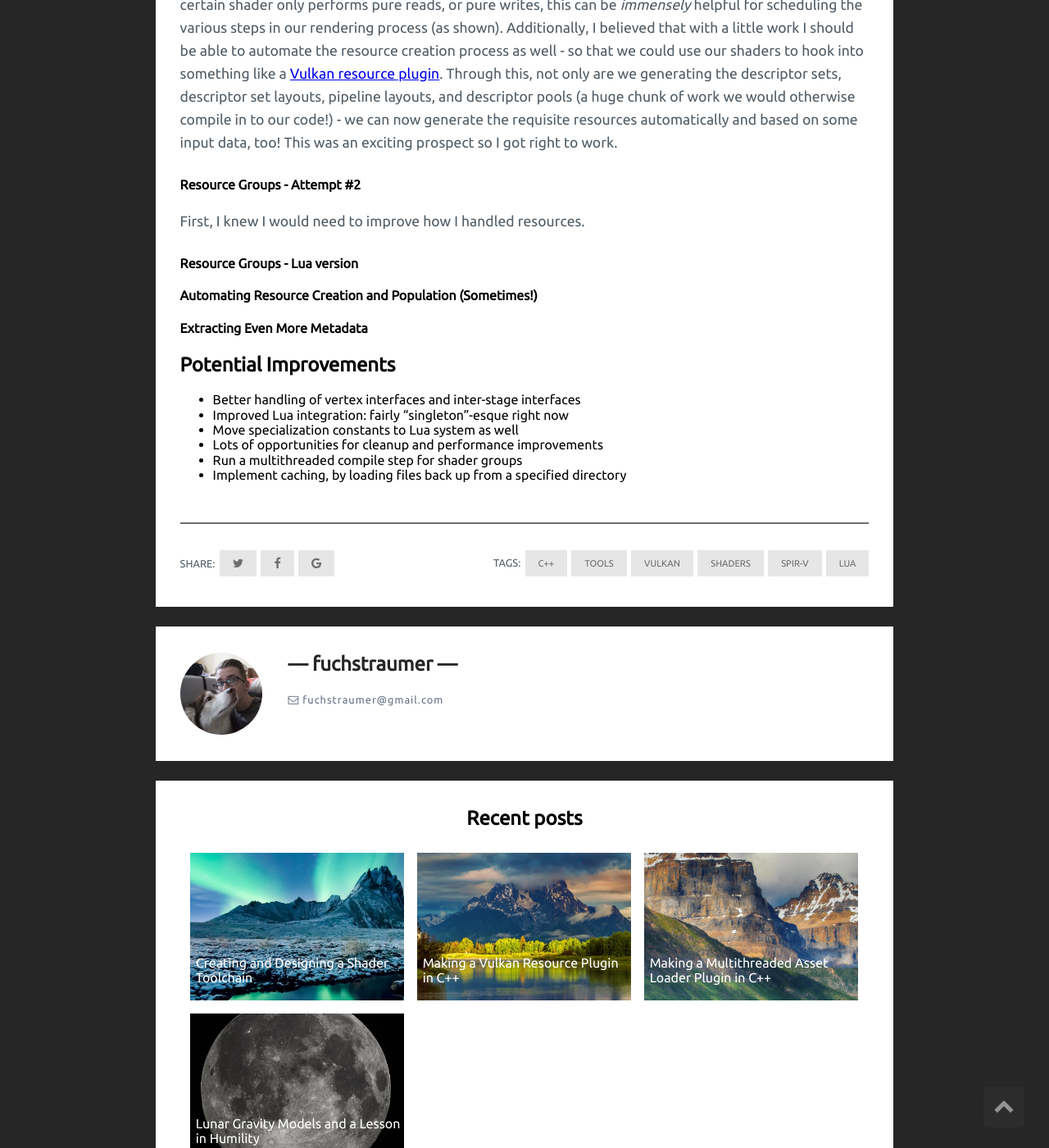
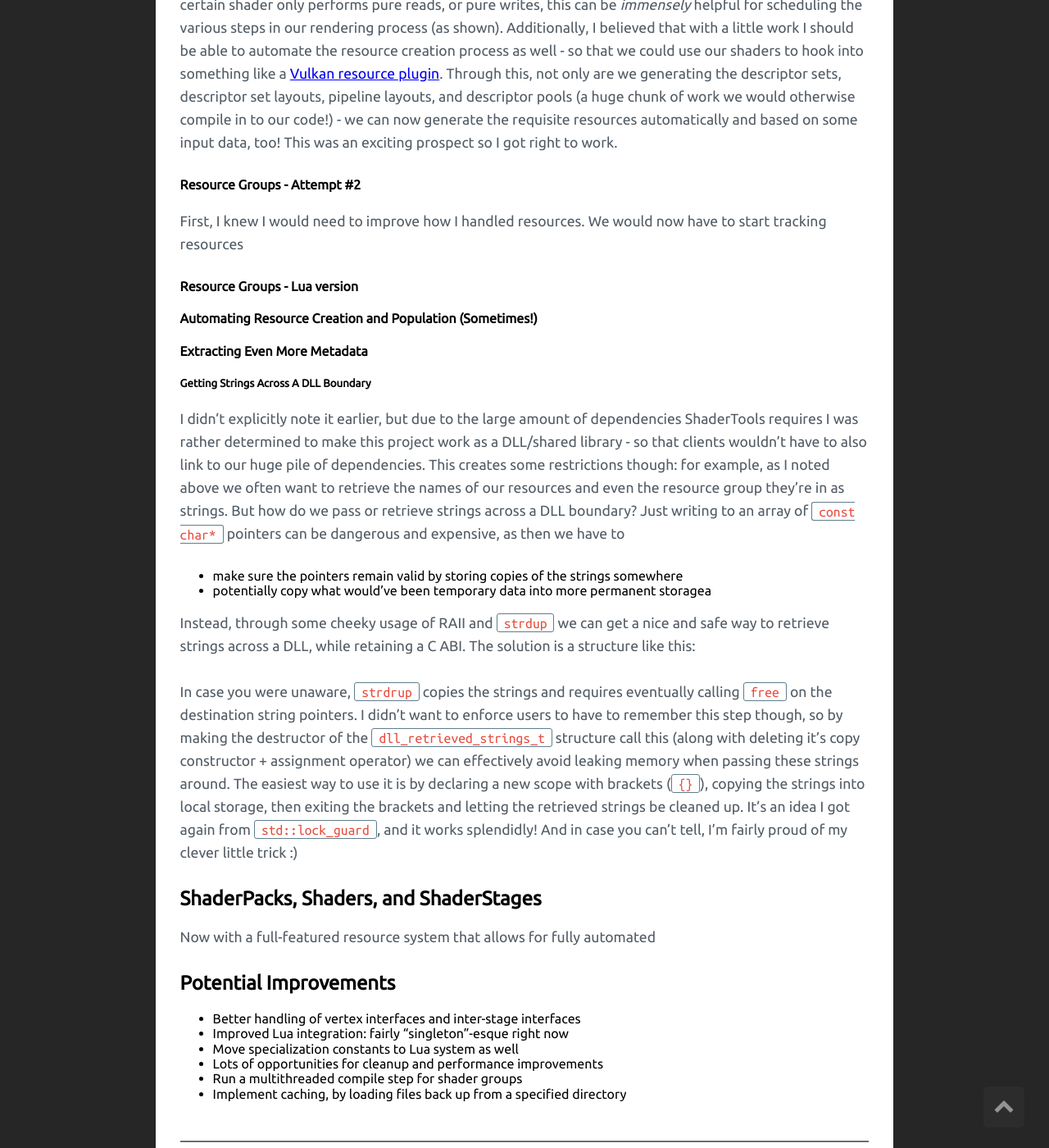
Before and after one commit to fuchstraumer/fuchstraumer.github.io, a Jekyll site: the page built from _posts/2018-9-2-Shader-Toolchain.md, in a window 1280 px wide and 1400 px high, scrolled down 7172 px. Shown: the whole window at 82% size. Built offline with Jekyll 4.4.1, drawn with Linux system fonts in a browser that asks for light colours; comment, search, counter and statistics services are not loaded.

Commit message:
Add aside on my proudest trick :)

```diff
--- a/_posts/2018-9-2-Shader-Toolchain.md
+++ b/_posts/2018-9-2-Shader-Toolchain.md
@@ -142,7 +142,7 @@ The rendergraph really needs to know when resources are read, and when they are
 
 #### Resource Groups - Attempt #2
 
-First, I knew I would need to improve how I handled resources.
+First, I knew I would need to improve how I handled resources. We would now have to start tracking resources
 
 #### Resource Groups - Lua version
 
@@ -150,7 +150,24 @@ First, I knew I would need to improve how I handled resources.
 
 #### Extracting Even More Metadata
 
+##### Getting Strings Across A DLL Boundary
 
+I didn't explicitly note it earlier, but due to the large amount of dependencies ShaderTools requires I was rather determined to make this project work as a DLL/shared library - so that clients wouldn't have to also link to our huge pile of dependencies. This creates some restrictions though: for example, as I noted above we often want to retrieve the names of our resources and even the resource group they're in as strings. But how do we pass or retrieve strings across a DLL boundary? Just writing to an array of `const char*` pointers can be dangerous and expensive, as then we have to
+
+- make sure the pointers remain valid by storing copies of the strings somewhere
+- potentially copy what would've been temporary data into more permanent storagea
+
+Instead, through some cheeky usage of RAII and `strdup` we can get a nice and safe way to retrieve strings across a DLL, while retaining a C ABI. The solution is a structure like this:
+
+{% highlight cpp %}
+
+{% endhighlight %}
+
+In case you were unaware, `strdrup` copies the strings and requires eventually calling `free` on the destination string pointers. I didn't want to enforce users to have to remember this step though, so by making the destructor of the `dll_retrieved_strings_t` structure call this (along with deleting it's copy constructor + assignment operator) we can effectively avoid leaking memory when passing these strings around. The easiest way to use it is by declaring a new scope with brackets (`{}`), copying the strings into local storage, then exiting the brackets and letting the retrieved strings be cleaned up. It's an idea I got again from `std::lock_guard`, and it works splendidly! And in case you can't tell, I'm fairly proud of my clever little trick :)
+
+## ShaderPacks, Shaders, and ShaderStages
+
+Now with a full-featured resource system that allows for fully automated
 
 ## Potential Improvements
 
```
